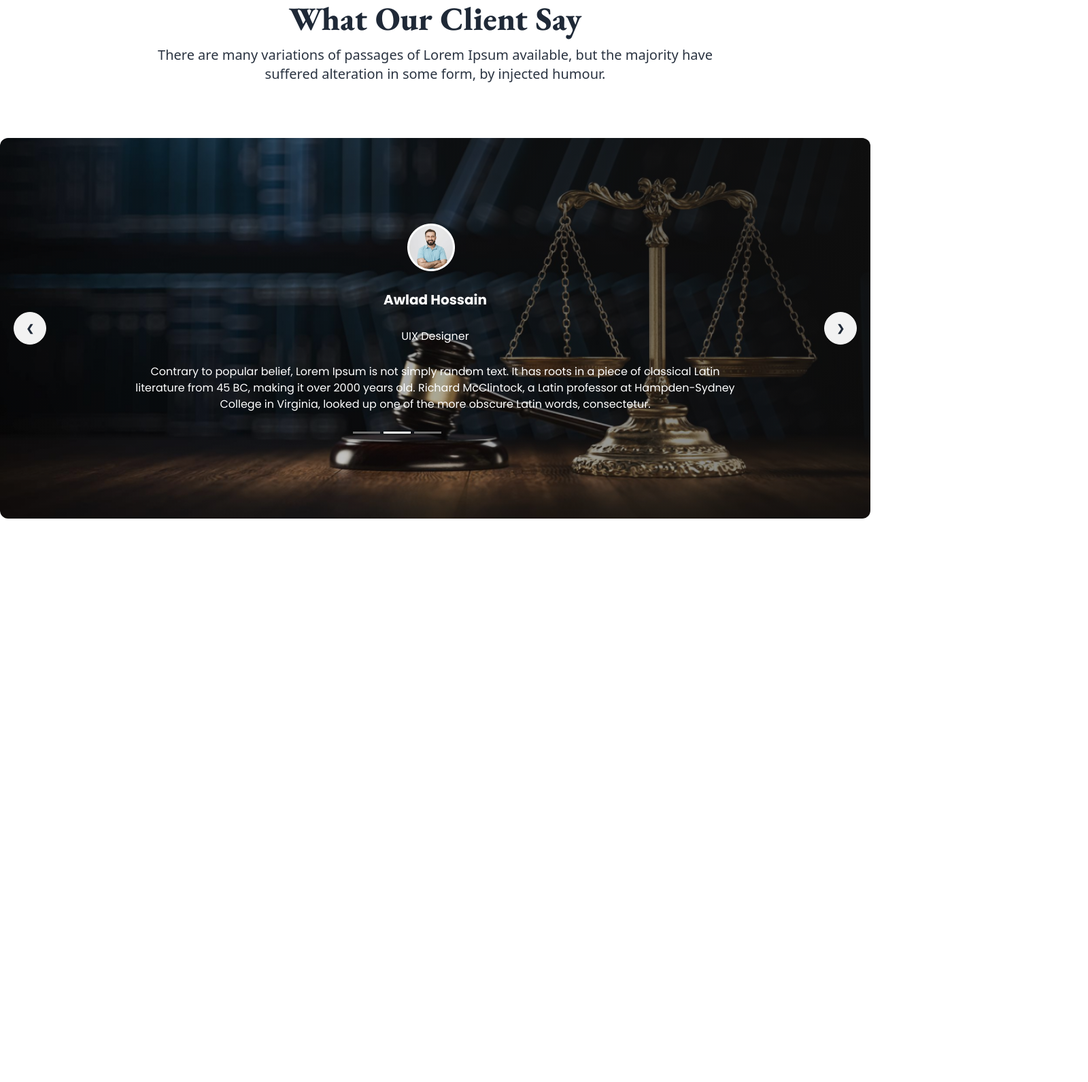
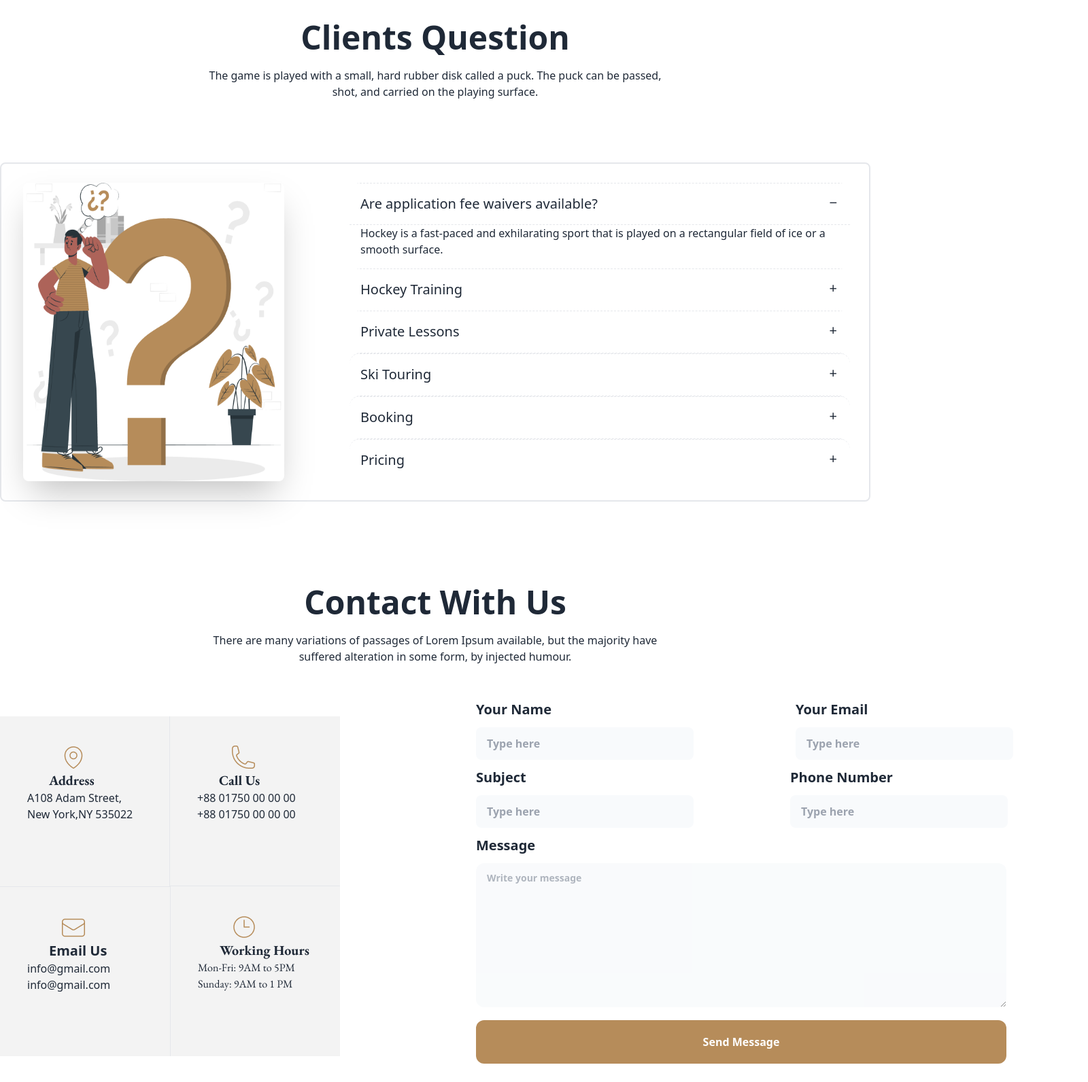
Before and after one commit to Hasibur14/legal-solutions, a plain HTML site: page index.html in a window 1280 px wide. Shown: the part 2126-3718 px from the top of the page at 68% size, 1600 px wide, since content can reach past the window. Before the commit the page ends 2985 px from the top, so only its background shows below. Drawn offline with nearby package versions, Linux system fonts and the light colour scheme; files whose address does not match are found by name.

Commit message:
added Contact With Us section

```diff
--- a/index.html
+++ b/index.html
@@ -194,113 +194,184 @@
 
         </section>
 
-        <!-- .....What Our Client Say.... -->
-        <section class="container mx-auto my-24">
-            <div class="text-center justify-center space-y-4">
-                <h3 class="font-eb text-5xl font-extrabold">What Our Client Say</h3>
-                <p class="font-pop text-xl opacity-95">There are many variations of passages of Lorem Ipsum available, but the majority have <br>suffered alteration in some form, by injected humour.</p>
+        <!-- .....FQA.... -->
+        <section class="my-24 px-4 lg:px-0">
+            <div class="container mx-auto  text-center p-7">
+                <h3 class="text-3xl lg:text-5xl font-bold mb-5">Clients Question</h3>
+                <p class="">The game is played with a small, hard rubber disk called a puck. The puck can be passed,<br>
+                    shot,
+                    and carried on the playing surface.</p>
+            </div>
+
+            <div class="p-3 lg:p-0">
+                <div class="container mx-auto flex border-2 flex-col lg:mt-16 p-7 rounded-lg lg:flex-row lg:gap-24">
+                    <img src="./images/faq.png" class=" w-3/4 lg:max-w-sm rounded-lg shadow-2xl ml-8 lg:ml-1" />
+                    <div class="">
+                        <!-- first question -->
+                        <div class="collapse collapse-plus divide-y divide-dashed">
+                            <input type="radio" name="my-accordion-2" checked="checked" />
+                            <div class="collapse-title text-xl font-medium">
+                                Are application fee waivers available?
+                            </div>
+                            <div class="collapse-content">
+                                <p>Hockey is a fast-paced and exhilarating sport that is played on a rectangular field
+                                    of ice or a smooth surface. </p>
+                            </div>
+                        </div>
+                        <!-- second question -->
+                        <div class="collapse collapse-plus divide-y divide-dashed ">
+                            <input type="radio" name="my-accordion-2" />
+                            <div class="collapse-title text-xl font-medium">
+                                Hockey Training
+                            </div>
+                            <div class="collapse-content">
+                                <p>Players use hockey sticks to control and pass the puck, employing a combination of
+                                    skillful stickhandling, precise passing, and powerful shooting techniques.</p>
+                            </div>
+                        </div>
+                        <!-- question-3 -->
+                        <div class="collapse collapse-plus divide-y divide-dashed ">
+                            <input type="radio" name="my-accordion-2" />
+                            <div class="collapse-title text-xl font-medium">
+                                Private Lessons
+                            </div>
+                            <div class="collapse-content">
+                                <p>The game is known for its dynamic nature, with players constantly moving, changing
+                                    direction, and engaging in strategic plays. </p>
+                            </div>
+                            <!--  question-4 -->
+                            <div class="collapse collapse-plus divide-y divide-dashed ">
+                                <input type="radio" name="my-accordion-2" />
+                                <div class="collapse-title text-xl font-medium">
+                                    Ski Touring
+                                </div>
+                                <div class="collapse-content">
+                                    <p>Hockey is a physically demanding sport that requires a combination of speed,
+                                        agility, and teamwork. Skating is a fundamental skill, as players glide across
+                                        the ice to outmaneuver opponents and create scoring chances.</p>
+                                </div>
+                            </div>
+                            <!--  question-5 -->
+                            <div class="collapse collapse-plus divide-y divide-dashed ">
+                                <input type="radio" name="my-accordion-2" />
+                                <div class="collapse-title text-xl font-medium">
+                                    Booking
+                                </div>
+                                <div class="collapse-content">
+                                    <p>Penalties are enforced for rule violations, leading to power plays or penalty
+                                        kills, during which a team has a numerical advantage or disadvantage.</p>
+                                </div>
+                            </div>
+                            <!--  question-6-->
+                            <div class="collapse collapse-plus divide-y divide-dashed ">
+                                <input type="radio" name="my-accordion-2" />
+                                <div class="collapse-title text-xl font-medium">
+                                    Pricing
+                                </div>
+                                <div class="collapse-content">
+                                    <p>The game is divided into periods, typically three, and the team with the most
+                                        goals at the end of regulation time emerges as the winner.</p>
+                                </div>
+                            </div>
 
                         </div>
-            <div class="carousel w-full mt-20">
-                <!-- ..slider-1... -->
-                <div id="slide1" class="carousel-item relative w-full">
-                    <div
-                        class="relative lg:h-[70vh] rounded-xl w-full bg-[linear-gradient(45deg,rgba(17,17,17,0.0),rgba(17,17,17,0.80)),url(./images/banner.png)] bg-center bg-cover flex text-center items-center justify-center">
-                        <div class="font-poppins space-y-7 text-white items-center text-center justify-center">
-                            <img class="lg:ml-[400px]" src="./images/Ellipse 1.png" alt="">
-                            <h3 class="text-xl font-bold">Awlad Hossain</h3>
-                            <p>UIX Designer</p>
-                            <p>Contrary to popular belief, Lorem Ipsum is not simply random text. It has roots in a
-                                piece of classical Latin <br> literature from 45 BC, making it over 2000 years old.
-                                Richard
-                                McClintock, a Latin professor at Hampden-Sydney <br> College in Virginia, looked up one
-                                of
-                                the more obscure Latin words, consectetur.</p>
-                            <img class="lg:ml-80" src="./images/Group 21.png" alt="">
+                    </div>
+                </div>
+            </div>
+        </section>
+
+        <!-- ...........Contact With Us.... -->
+        <section class="container mx-auto my-24 px-4 lg:px-0">
+            <div class="text-center p-7">
+                <h3 class="text-3xl lg:text-5xl font-bold mb-5">Contact With Us</h3>
+                <p class=""> There are many variations of passages of Lorem Ipsum available, but the majority have
+                    <br>suffered alteration in some form, by injected humour.
+                </p>
+            </div>
+
+            <div class="lg:flex  lg:space-x-44">
+                <div class="flex flex-col lg:flex-row mt-12 ">
+                    <!-- card -->
+                    <div class="p-3 lg:p-0">
+                        <div class="lg:flex">
+                            <div class="border-r w-[250px] h-[250px] lg:p-10 bg-[#F3F3F3]">
+                                <img class="lg ml-12" src="./images/location.png" alt="">
+                                <h3 class="font-eb text-xl font-bold lg:ml-8">Address</h3>
+                                <p>A108 Adam Street,<br>New York,NY 535022</p>
+
+                            </div>
+                            <div class="border-b w-[250px] h-[250px] lg:p-10 bg-[#F3F3F3]">
+                                <img class="lg ml-12" src="./images/call.png" alt="">
+                                <h3 class="font-eb text-xl font-bold lg:ml-8">Call Us</h3>
+                                <p>+88 01750 00 00 00 <br>
+                                    +88 01750 00 00 00</p>
 
                             </div>
 
                         </div>
-                    <div class="absolute flex justify-between transform -translate-y-1/2 left-5 right-5 top-1/2">
-                        <a href="#slide4" class="btn btn-circle">❮</a>
-                        <a href="#slide2" class="btn btn-circle">❯</a>
+                        <div class="lg:flex">
+                            <div class="border-t w-[250px] h-[250px] lg:p-10 bg-[#F3F3F3]">
+                                <img class="font-eb lg ml-12" src="./images/email.png" alt="">
+                                <h3 class="text-xl font-bold lg:ml-8">Email Us</h3>
+                                <p>info@gmail.com <br>
+                                    info@gmail.com</p>
+
                             </div>
-                </div>
-                <!-- ..slider-2... -->
-                <div id="slide1" class="carousel-item relative w-full">
-                    <div
-                        class="relative lg:h-[70vh] rounded-xl w-full bg-[linear-gradient(45deg,rgba(17,17,17,0.0),rgba(17,17,17,0.80)),url(./images/slider-1.jpg)] bg-center bg-cover flex text-center items-center justify-center">
-                        <div class="font-poppins space-y-7 text-white items-center text-center justify-center">
-                            <img class="lg:ml-[400px]" src="./images/Ellipse 1.png" alt="">
-                            <h3 class="text-xl font-bold">Awlad Hossain</h3>
-                            <p>UIX Designer</p>
-                            <p>Contrary to popular belief, Lorem Ipsum is not simply random text. It has roots in a
-                                piece of classical Latin <br> literature from 45 BC, making it over 2000 years old.
-                                Richard
-                                McClintock, a Latin professor at Hampden-Sydney <br> College in Virginia, looked up one
-                                of
-                                the more obscure Latin words, consectetur.</p>
-                            <img class="lg:ml-80" src="./images/Group 21.png" alt="">
+                            <div class="font-eb border-l w-[250px] h-[250px] lg:p-10 bg-[#F3F3F3]">
+                                <img class="lg ml-12" src="./images/time.png" alt="">
+                                <h3 class="text-xl font-bold lg:ml-8">Working Hours</h3>
+                                <p>Mon-Fri: 9AM to 5PM <br>
+                                    Sunday: 9AM to 1 PM</p>
 
                             </div>
 
                         </div>
-                    <div class="absolute flex justify-between transform -translate-y-1/2 left-5 right-5 top-1/2">
-                        <a href="#slide1" class="btn btn-circle">❮</a>
-                        <a href="#slide3" class="btn btn-circle">❯</a>
+
+
                     </div>
                 </div>
-                <!-- ..slider-3... -->
-                <div id="slide3" class="carousel-item relative w-full">
-                    <div
-                        class="relative lg:h-[70vh] rounded-xl w-full bg-[linear-gradient(45deg,rgba(17,17,17,0.0),rgba(17,17,17,0.80)),url(./images/slider-2.jpg)] bg-center bg-cover flex text-center items-center justify-center">
-                        <div class="font-poppins space-y-7 text-white items-center text-center justify-center">
-                            <img class="lg:ml-[400px]" src="./images/Ellipse 1.png" alt="">
-                            <h3 class="text-xl font-bold">Awlad Hossain</h3>
-                            <p>UIX Designer</p>
-                            <p>Contrary to popular belief, Lorem Ipsum is not simply random text. It has roots in a
-                                piece of classical Latin <br> literature from 45 BC, making it over 2000 years old.
-                                Richard
-                                McClintock, a Latin professor at Hampden-Sydney <br> College in Virginia, looked up one
-                                of
-                                the more obscure Latin words, consectetur.</p>
-                            <img class="lg:ml-80" src="./images/Group 21.png" alt="">
-
+                <!-- Right-part -->
+                <div class="grid grid-cols-1 lg:grid-cols-3  lg:p-6">
+                    <div class="lg:col-span-2 lg:space-y-3 mr-10 lg:mr-0">
+                        <div class="grid gap-10 grid-cols-1 lg:grid-cols-2 lg:w-[900px]">
+                            <div class="text-xl font-semibold space-y-3">
+                                <label for="">Your Name</label> <br>
+                                <input type="text" placeholder="Type here"
+                                    class="input input-bordered w-full max-w-xs border-none bg-slate-50" />
                             </div>
-
-                    </div>
-                    <div class="absolute flex justify-between transform -translate-y-1/2 left-5 right-5 top-1/2">
-                        <a href="#slide2" class="btn btn-circle">❮</a>
-                        <a href="#slide4" class="btn btn-circle">❯</a>
+                            <div class="text-xl font-semibold space-y-3">
+                                <label for="">Your Email</label> <br>
+                                <input type="text" placeholder="Type here"
+                                    class="input input-bordered w-full max-w-xs border-none bg-slate-50" />
                             </div>
                         </div>
-                <!-- ..slider-4... -->
-                <div id="slide4" class="carousel-item relative w-full">
-                    <div
-                        class="relative lg:h-[70vh] rounded-xl w-full bg-[linear-gradient(45deg,rgba(17,17,17,0.0),rgba(17,17,17,0.80)),url(./images/slider-3.jpg)] bg-center bg-cover flex text-center items-center justify-center">
-                        <div class="font-poppins space-y-7 text-white items-center text-center justify-center">
-                            <img class="lg:ml-[400px]" src="./images/Ellipse 1.png" alt="">
-                            <h3 class="text-xl font-bold">Awlad Hossain</h3>
-                            <p>UIX Designer</p>
-                            <p>Contrary to popular belief, Lorem Ipsum is not simply random text. It has roots in a
-                                piece of classical Latin <br> literature from 45 BC, making it over 2000 years old.
-                                Richard
-                                McClintock, a Latin professor at Hampden-Sydney <br> College in Virginia, looked up one
-                                of
-                                the more obscure Latin words, consectetur.</p>
-                            <img class="lg:ml-80" src="./images/Group 21.png" alt="">
-
+                        <div class="grid gap-6 grid-cols-1 lg:grid-cols-2 lg:w-[900px]">
+                            <div class="text-xl font-semibold space-y-3">
+                                <label for="">Subject</label> <br>
+                                <input type="text" placeholder="Type here"
+                                    class="input input-bordered w-full max-w-xs border-none bg-slate-50" />
                             </div>
-
+                            <div class="text-xl font-semibold space-y-3 ">
+                                <label for="">Phone Number</label> <br>
+                                <input type="text" placeholder="Type here"
+                                    class="input input-bordered w-full max-w-xs border-none bg-slate-50" />
                             </div>
-                    <div class="absolute flex justify-between transform -translate-y-1/2 left-5 right-5 top-1/2">
-                        <a href="#slide3" class="btn btn-circle">❮</a>
-                        <a href="#slide1" class="btn btn-circle">❯</a>
+                        </div>
+                        <div class="text-xl font-semibold space-y-3 w-72 lg:w-[780px]">
+                            <label for="">Message</label><br>
+                            <textarea
+                                class="w-full textarea textarea-bordered opacity-80 border-none bg-slate-50 rounded-xl"
+                                placeholder="Write your message" rows="7"></textarea>
+                        </div>
+                        <div class=" text-white font-semibold mt-4 lg:mt-0">
+                            <button class="w-72 lg:w-[780px] h-14 lg:h-16 bg-[#B68C5A] rounded-xl">Send Message</button>
                         </div>
                     </div>
                 </div>
 
+            </div>
         </section>
+
     </main>
 
     <footer>
```
Lines whose indentation alone changed are shown as unchanged.
